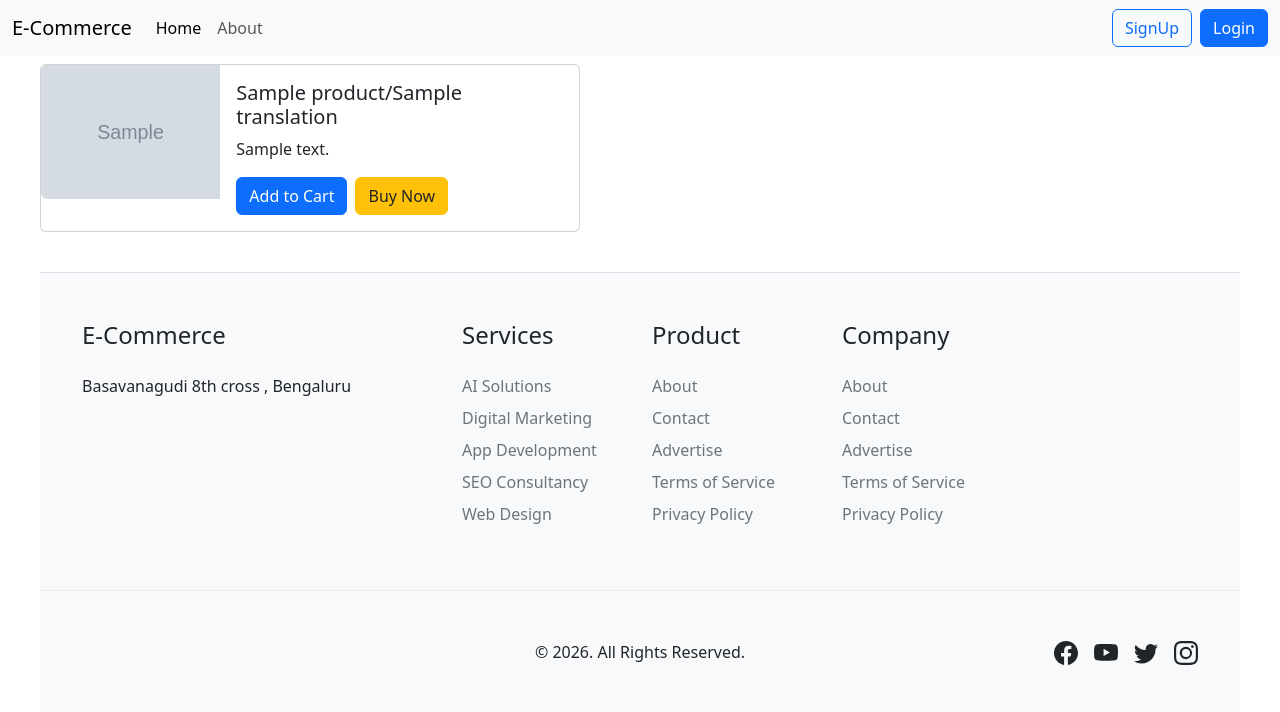
After one commit to Akshayikify/E-commerce-Application, a Django app: template templates/product.html in a window 1280 px wide. The commit adds this page. Shown: the top 712 px of the page. Run offline with Django 5.2, Linux system fonts and the light colour scheme; tables that the repository leaves empty hold one stand-in row (values such as "Sample post"); the template is opened without the code that fills it: values that come from a table or form of the project are taken from there, most other values are stand-ins (such as "Sample title", 1, 10 or a date in 2020); grey boxes marked "Sample" are stand-in pictures; some libraries are stand-ins or nearby versions.

Commit message:
feat:Product Detail View & Translation

```diff
--- a/ecommerce/settings.py
+++ b/ecommerce/settings.py
@@ -1,5 +1,7 @@
 from pathlib import Path
 import os
+from dotenv import load_dotenv
+load_dotenv()
 # Build paths inside the project like this: BASE_DIR / 'subdir'.
 BASE_DIR = Path(__file__).resolve().parent.parent
 
@@ -8,7 +10,7 @@ BASE_DIR = Path(__file__).resolve().parent.parent
 # See https://docs.djangoproject.com/en/6.0/howto/deployment/checklist/
 
 # SECURITY WARNING: keep the secret key used in production secret!
-SECRET_KEY = 'django-insecure-fq)ku$!2e9l7)1j-2u%a75f7w3%k85o1s_!2w87*8*sdjmn^9x'
+SECRET_KEY = os.getenv('SECRET_KEY')
 
 # SECURITY WARNING: don't run with debug turned on in production!
 DEBUG = True
--- a/scripts/ormscript.py
+++ /dev/null
@@ -1,5 +0,0 @@
-from django.contrib.auth.models import User
-from store.models import Customer
-def run():
-    user=User.objects.all().values()
-    print(user)
--- a/store/urls.py
+++ b/store/urls.py
@@ -4,5 +4,6 @@ urlpatterns=[
     path('',views.home,name='home'),
     path('register',views.register,name='register'),
     path('login',views.login_view,name='login'),
-    path('logout',views.logout_view,name='logout')
+    path('logout',views.logout_view,name='logout'),
+    path('products/<int:pk>',views.product_detail,name='product_detail'),
 ]
--- a/templates/home.html
+++ b/templates/home.html
@@ -5,7 +5,7 @@
     <meta name="viewport" content="width=device-width, initial-scale=1.0">
     <link href="https://cdn.jsdelivr.net/npm/bootstrap@5.3.8/dist/css/bootstrap.min.css" rel="stylesheet" integrity="sha384-sRIl4kxILFvY47J16cr9ZwB07vP4J8+LH7qKQnuqkuIAvNWLzeN8tE5YBujZqJLB" crossorigin="anonymous">
     <script src="https://cdn.jsdelivr.net/npm/bootstrap@5.3.8/dist/js/bootstrap.bundle.min.js" integrity="sha384-FKyoEForCGlyvwx9Hj09JcYn3nv7wiPVlz7YYwJrWVcXK/BmnVDxM+D2scQbITxI" crossorigin="anonymous"></script>
-    <title>Home</title>
+    <title>{% block title %}Home{% endblock %}</title>
 </head>
 <body style="padding: 40px;">
     <nav class="navbar navbar-expand-lg bg-body-tertiary fixed-top">
@@ -37,7 +37,8 @@
         </div>
     </nav>
     <br>
-    <div class="row row-cols-1 row-cols-md-3 g-2">
+    {% block products %}
+      <div class="row row-cols-1 row-cols-md-3 g-2">
     {% for product in products %}
       <div class="col">
             <div class="card mb-3" style="max-width: 540px;">
@@ -48,8 +49,8 @@
                 <div class="col-md-8">
                   <div class="card-body">
                     <h5 class="card-title">{{ product.title }}</h5>
-                    <p class="card-text">{{ product.dexcription }}</p>
-                    <a href="#" class="btn btn-primary text-bg-primary">View Prodcut</a>
+                    <p class="card-text">{{ product.description }}</p>
+                    <a href="{% url 'product_detail' product.id %}" class="btn btn-primary text-bg-primary">View Prodcut</a>
                   </div>
                 </div>
               </div>
@@ -57,6 +58,7 @@
       </div>
     {% endfor %}
   </div>
+    {% endblock %}
   <br>
   <!-- Footer 3 - Bootstrap Brain Component -->
 <footer class="footer">
--- /dev/null
+++ b/templates/product.html
@@ -0,0 +1,28 @@
+{% extends 'home.html' %}
+{% block title %}Product-{{product.title}}{% endblock %}
+{% block products %}
+<div class="card mb-3" style="max-width: 540px;">
+  <div class="row g-0">
+    <div class="col-md-4">
+      <img src="{{ product.product_image.url }}" class="img-fluid rounded-start" alt="{{ product.title }}">
+    </div>
+    <div class="col-md-8">
+      <div class="card-body">
+        <h5 class="card-title">{{ product.title }}/{{ translation }}</h5>
+        <p class="card-text">{{ product.description }}</p>
+        {% if user.is_authenticated %}
+            <div  class="d-flex gap-2">
+            <a href="#" class="btn btn-primary">Add to Cart</a>
+            <a href="#" class="btn btn-warning text-dark">Buy Now</a>
+            </div>
+        {% else %}
+            <div  class="d-flex gap-2">
+            <a href="{% url 'register' %}" class="btn btn-primary">Add to Cart</a>
+            <a href="{% url 'register' %}" class="btn btn-warning text-dark">Buy Now</a>
+            </div>
+        {% endif %}
+      </div>
+    </div>
+  </div>
+</div>
+{% endblock %}
```
Also changed, not shown: store/views.py (+12 -1 lines), scripts/__init__.py (deleted).
